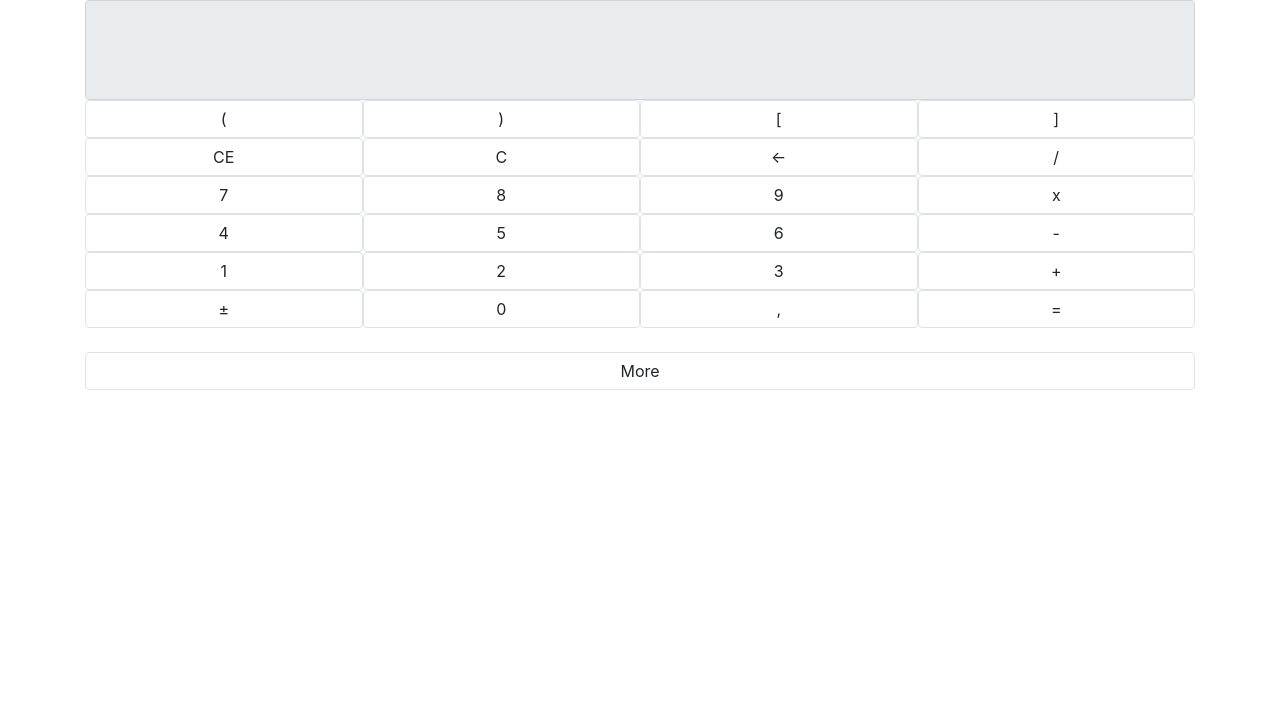
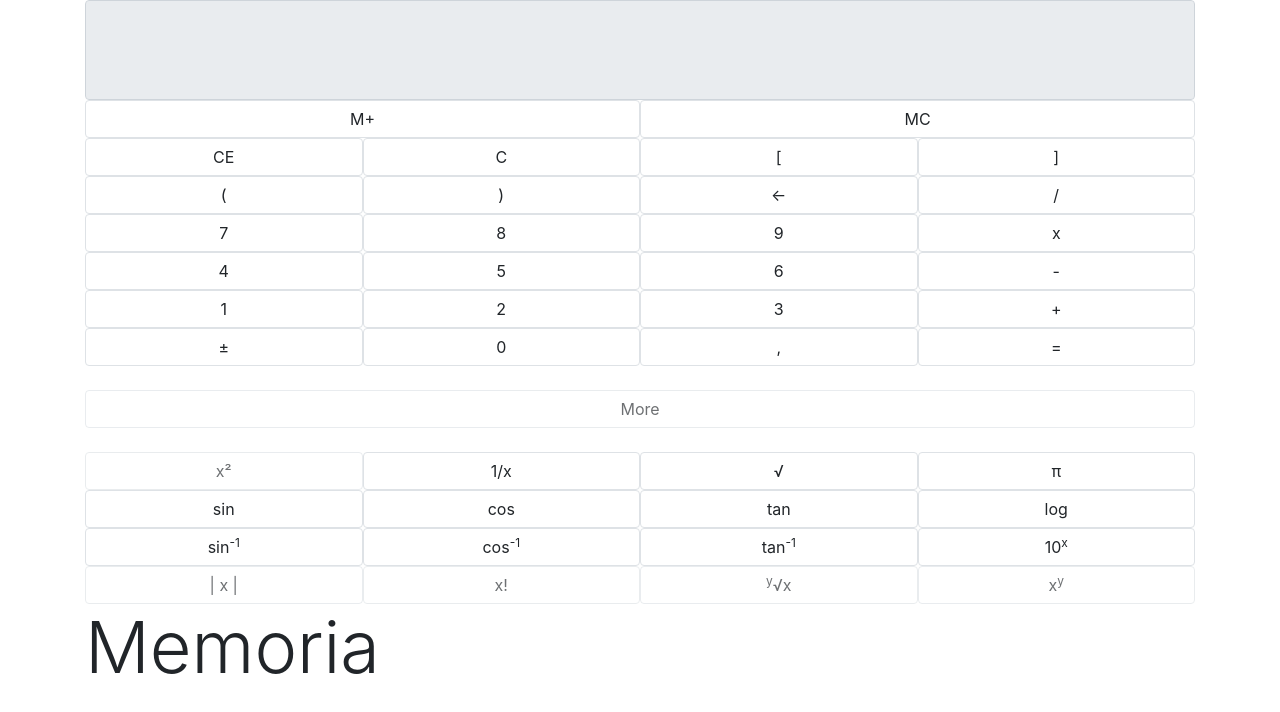
Before and after one commit to davideAlberti/angular-calculator-oltjvk, an Angular app: page / in a window 1280 px wide. Shown: the top 712 px of the page. Built offline with nearby package versions, Linux system fonts and the light colour scheme.

Commit message:
aggiunta la memoria

```diff
--- a/src/app/calcolatrice/calcolatrice.component.html
+++ b/src/app/calcolatrice/calcolatrice.component.html
@@ -2,15 +2,20 @@
   <input type="text" class="form-control input" disabled [(ngModel)]="expression">
 
   <div>
-    <button class="btn col-3 border" (click)="aggiungi('(')">(</button>
-    <button class="btn col-3 border" (click)="aggiungi(')')">)</button>
+    <button class="btn col-6 border" (click)="session()">M+</button>
+    <button class="btn col-6 border" (click)="clear()">MC</button>
+  </div>
+
+  <div>
+    <button class="btn col-3 border" (click)="funzione('C')">CE</button>
+    <button class="btn col-3 border" (click)="funzione('C')">C</button>
     <button class="btn col-3 border" (click)="aggiungi('[')">[</button>
     <button class="btn col-3 border" (click)="aggiungi(']')">]</button>
   </div>
 
   <div>
-    <button class="btn col-3 border" (click)="funzione('C')">CE</button>
-    <button class="btn col-3 border" (click)="funzione('C')">C</button>
+    <button class="btn col-3 border" (click)="aggiungi('(')">(</button>
+    <button class="btn col-3 border" (click)="aggiungi(')')">)</button>
     <button class="btn col-3 border" (click)="funzione('undo')">←</button>
     <button class="btn col-3 border" (click)="aggiungi('/')">/</button>
   </div>
@@ -43,21 +48,42 @@
     <button class="btn col-3 border" (click)="calcola()">=</button>
   </div>
 
-  <br /><button class="btn col-12 border" (click)="more = !more">More</button><br /><br />
+  <br /><button class="btn col-12 border" disabled>More</button><br /><br />
 
-  <div *ngIf="more">
+  <div>
     <div>
-      <button class="btn col-3 border" (click)="funzione('sqr')">x²</button>
-      <button class="btn col-3 border" (click)="funzione('x')">1/x</button>
-      <button class="btn col-3 border" (click)="funzione('rad')">&#8730;</button>
-      <button class="btn col-3 border" (click)="funzione('log')">log</button>
+      <button class="btn col-3 border" (click)="aggiungi('²')" disabled>x²</button>
+      <button class="btn col-3 border" (click)="aggiungi('1/(')">1/x</button>
+      <button class="btn col-3 border" (click)="aggiungi('√(')">&#8730;</button>
+      <button class="btn col-3 border" (click)="aggiungi('π')">&pi;</button>
     </div>
 
     <div>
-      <button class="btn col-3 border" (click)="funzione('sin')">sin</button>
-      <button class="btn col-3 border" (click)="funzione('cos')">cos</button>
-      <button class="btn col-3 border" (click)="funzione('tan')">tan</button>
-      <button class="btn col-3 border" (click)="funzione('pi')">&pi;</button>
+      <button class="btn col-3 border" (click)="aggiungi('sin(')">sin</button>
+      <button class="btn col-3 border" (click)="aggiungi('cos(')">cos</button>
+      <button class="btn col-3 border" (click)="aggiungi('tan(')">tan</button>
+      <button class="btn col-3 border" (click)="aggiungi('log(')">log</button>
+    </div>
+
+    <div>
+      <button class="btn col-3 border" (click)="aggiungi('arcsin(')">sin<sup>-1</sup></button>
+      <button class="btn col-3 border" (click)="aggiungi('arccos(')">cos<sup>-1</sup></button>
+      <button class="btn col-3 border" (click)="aggiungi('arctan(')">tan<sup>-1</sup></button>
+      <button class="btn col-3 border" (click)="aggiungi('10^(')">10<sup>x</sup></button>
+    </div>
+
+    <div>
+      <button class="btn col-3 border" (click)="aggiungi('|')" disabled>| x |</button>
+      <button class="btn col-3 border" (click)="aggiungi('!')" disabled>x!</button>
+      <button class="btn col-3 border" (click)="aggiungi(')√(')" disabled><sup>y</sup>&#8730;x</button>
+      <button class="btn col-3 border" (click)="aggiungi(')^(')" disabled>x<sup>y</sup></button>
     </div>
   </div>
 </div>
+
+<div class="container">
+  <div class="display-3">Memoria</div>
+  <div *ngFor="let item of get()">
+    <button class="btn" (click)="expression = item" (contextmenu)="del(item)">{{ item }}</button>
+  </div>
+</div>
--- a/src/app/calcolatrice/calcolatrice.component.ts
+++ b/src/app/calcolatrice/calcolatrice.component.ts
@@ -7,12 +7,12 @@ import { Component, OnInit } from '@angular/core';
 })
 export class CalcolatriceComponent {
   expression: string = '';
-  more: boolean = false;
+  memory: string[] = []
 
   constructor() { }
 
   aggiungi(carattere: string) {
-    var lastChar: string = this.expression.substr(this.expression.length - 1, this.expression.length)
+    var lastChar: string = this.expression.charAt(this.expression.length - 1)
 
     if(this.isOperator(lastChar) && this.isOperator(carattere)) {
       carattere = ''
@@ -24,10 +24,24 @@ export class CalcolatriceComponent {
   calcola() {
     var lastChar: string = this.expression.substr(this.expression.length - 1, this.expression.length)
 
-    if(this.isOperator(lastChar)) {
-      this.funzione('undo')
-      console.log('here')
+    if(this.isOperator(lastChar)) this.funzione('undo')
+    if(this.expression.includes('sin(')) {
+      if(this.expression.includes('arc')) this.expression = this.expression.replace('arcsin(', 'Math.asin(')
+      else this.expression = this.expression.replace('sin(', 'Math.sin(')
     }
+    if(this.expression.includes('cos(')) {
+      if(this.expression.includes('arc')) this.expression = this.expression.replace('arcsin(', 'Math.acos(')
+      else this.expression = this.expression = this.expression.replace('cos(', 'Math.cos(')
+    }
+    if(this.expression.includes('tan(')) {
+      if(this.expression.includes('arc')) this.expression = this.expression.replace('arctan(', 'Math.atan(')
+      else this.expression = this.expression.replace('tan(', 'Math.tan(')
+    }
+    if(this.expression.includes('π')) this.expression = this.expression.replace('π', 'Math.PI')
+    if(this.expression.includes('√(')) this.expression = this.expression.replace('√(', 'Math.sqrt(')
+    if(this.expression.includes('log(')) this.expression = this.expression.replace('log(', 'Math.log10(')
+    if(this.expression.includes('10^(')) this.expression = this.expression.replace('10^(', `Math.pow(10, `)
+
     this.expression = eval(this.expression)
   }
 
@@ -41,11 +55,35 @@ export class CalcolatriceComponent {
         }
       }; break;
       case 'C': this.expression = ''; break;
-      case 'undo': this.expression = this.expression.substr(0, this.expression.length - 1); break;
+      case 'undo': this.expression = this.expression.slice(0, this.expression.length - 1); break;
     }
   }
 
   isOperator(char: string) {
     return char == '+' || char == '/' || char == '*' || char == '-' ? true : false;
   }
+
+  session() {
+    this.memory.push(this.expression)
+    this.setSession(this.memory.toString())
+  }
+
+  get() {
+    if(!!sessionStorage.getItem('memory')) return sessionStorage.getItem('memory').split(',')
+  }
+
+  del(item) {
+    this.memory = this.get()
+    delete this.memory[this.memory.indexOf(item)]
+    this.setSession(this.memory)
+    return false
+  }
+
+  setSession(item) {
+    sessionStorage.setItem('memory', item)
+  }
+
+  clear() {
+    sessionStorage.removeItem('memory')
+  }
 }
```
